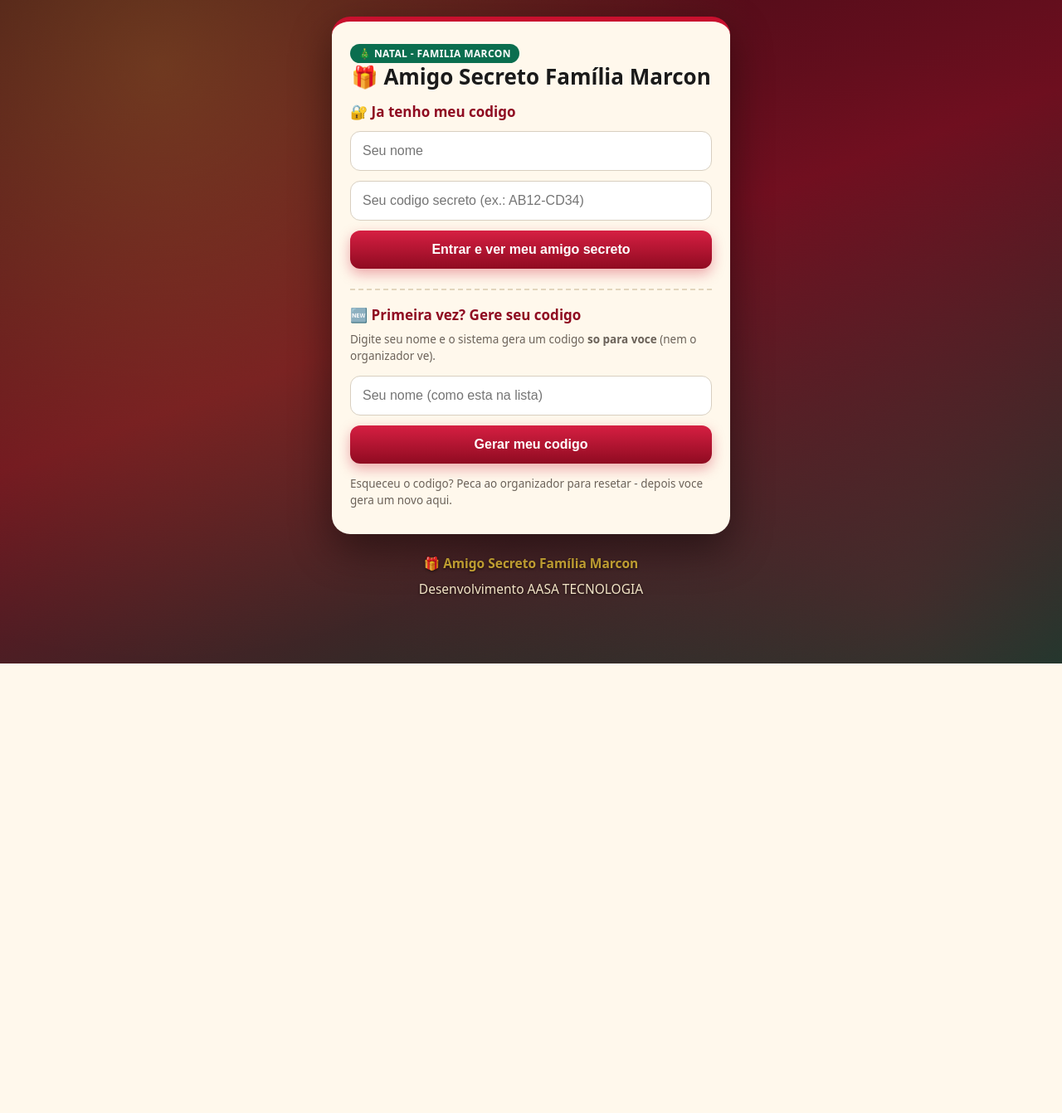
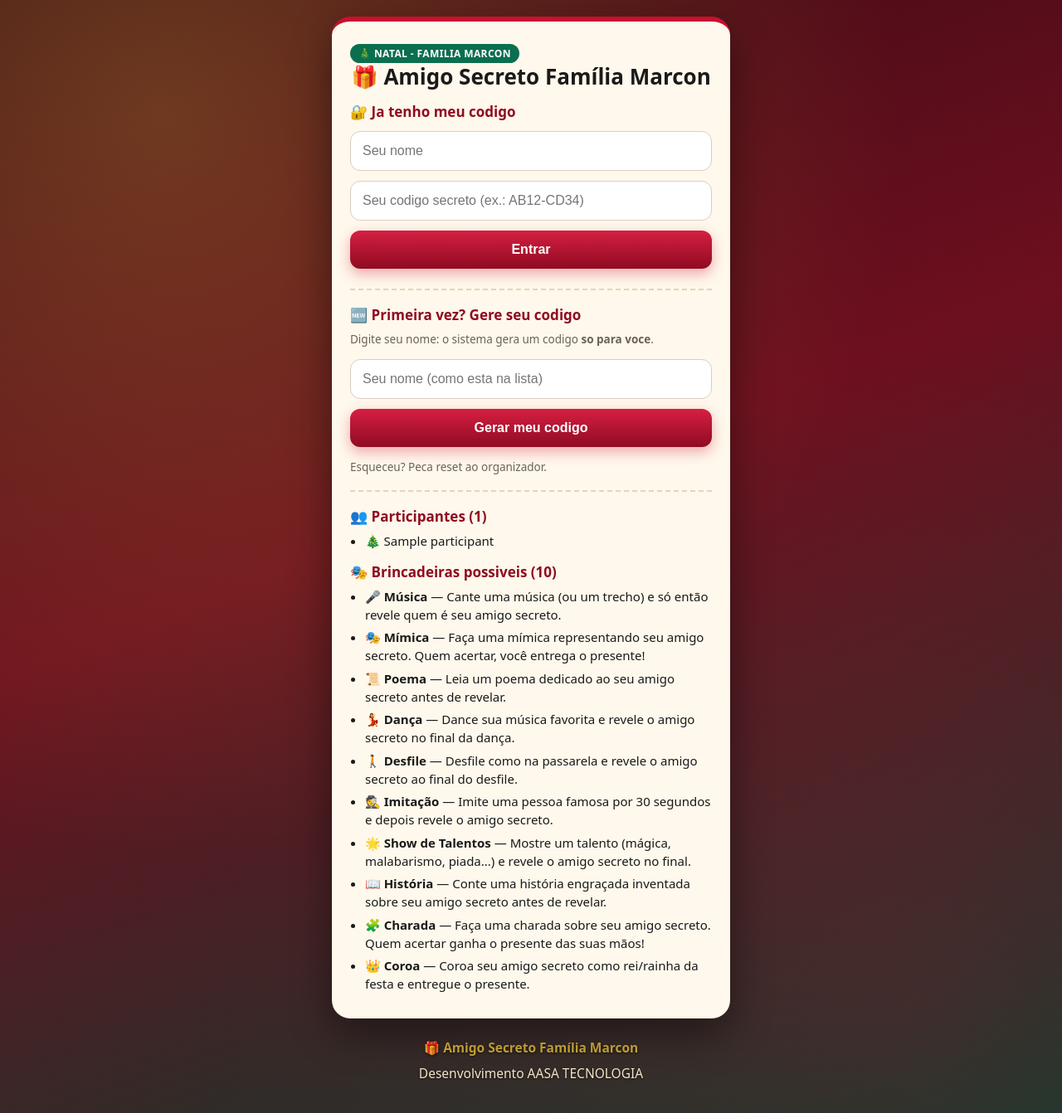
Before and after one commit to devaasatecnologia-commits/projetos, a PHP site: page / in a window 1280 px wide. Shown: the whole page at 83% size. Before the commit the page ends 800 px from the top, so only its background shows below. Run offline with PHP 8.4, Linux system fonts and the light colour scheme; data comes from the database, SQL or seed files in the repository; tables that the repository leaves empty hold one stand-in row (values such as "Sample post").

Commit message:
Fluxo intuitivo: admin libera, participante revela
- Admin: botao Liberar/Bloquear sorteio (sem botao de sortear)
- Participante logado: antes de liberar ve listas de participantes + brincadeiras
- Apos liberar: botao "Clique aqui para conhecer seu amigo secreto"
- Sorteio em ciclo gerado na primeira revelacao, sincronizado com brincadeira
- Migracao automatica (settings + revealed_at) p/ banco existente

```diff
--- a/amigo-secreto-php/banco.sql
+++ b/amigo-secreto-php/banco.sql
@@ -22,6 +22,7 @@ CREATE TABLE IF NOT EXISTS draws (
   giver_id INT UNSIGNED NOT NULL,
   receiver_id INT UNSIGNED NOT NULL,
   challenge_id INT UNSIGNED DEFAULT NULL,
+  revealed_at TIMESTAMP NULL DEFAULT NULL,
   created_at TIMESTAMP DEFAULT CURRENT_TIMESTAMP,
   UNIQUE KEY uq_giver (giver_id),
   CONSTRAINT fk_draw_giver FOREIGN KEY (giver_id) REFERENCES participants(id) ON DELETE CASCADE,
@@ -40,3 +41,6 @@ INSERT INTO challenges (label, emoji, description) VALUES
  ('História','📖','Conte uma história engraçada inventada sobre seu amigo secreto antes de revelar.'),
  ('Charada','🧩','Faça uma charada sobre seu amigo secreto. Quem acertar ganha o presente das suas mãos!'),
  ('Coroa','👑','Coroa seu amigo secreto como rei/rainha da festa e entregue o presente.');
+
+CREATE TABLE IF NOT EXISTS settings (id INT PRIMARY KEY, draw_enabled TINYINT(1) NOT NULL DEFAULT 0) ENGINE=InnoDB DEFAULT CHARSET=utf8mb4;
+INSERT IGNORE INTO settings (id,draw_enabled) VALUES (1,0);
--- a/amigo-secreto-php/index.php
+++ b/amigo-secreto-php/index.php
@@ -1,57 +1,93 @@
 <?php
 // Amigo Secreto Familia Marcon - Natal Premium - AASA TECNOLOGIA
-// Fluxo: participante digita NOME -> gera o PROPRIO codigo (so ele ve) ->
-// entra quando quiser so com esse codigo. Admin NAO ve o codigo.
-// Sorteio em CICLO UNICO: ninguem tira a si mesmo, todos dao e recebem.
+// FLUXO: Admin LIBERA o sorteio. Participante entra com nome+codigo proprio,
+// ve listas (participantes + brincadeiras) e CLICA para conhecer o amigo.
+// Antes de liberar: sem botao de revelacao. Sorteio em ciclo unico.
 require __DIR__ . '/config.php';
 session_start();
 function db(): PDO { global $DB_HOST,$DB_NAME,$DB_USER,$DB_PASS; static $p=null;
-  if($p===null) $p=new PDO("mysql:host=$DB_HOST;dbname=$DB_NAME;charset=utf8mb4",$DB_USER,$DB_PASS,[PDO::ATTR_ERRMODE=>PDO::ERRMODE_EXCEPTION]); return $p; }
+  if($p===null){
+    $p=new PDO("mysql:host=$DB_HOST;dbname=$DB_NAME;charset=utf8mb4",$DB_USER,$DB_PASS,[PDO::ATTR_ERRMODE=>PDO::ERRMODE_EXCEPTION]);
+    // migracao automatica p/ banco ja existente (cPanel)
+    $p->exec("CREATE TABLE IF NOT EXISTS settings (id INT PRIMARY KEY, draw_enabled TINYINT(1) NOT NULL DEFAULT 0) ENGINE=InnoDB DEFAULT CHARSET=utf8mb4");
+    $p->exec("INSERT IGNORE INTO settings (id,draw_enabled) VALUES (1,0)");
+    $col=$p->query("SELECT COUNT(*) FROM information_schema.COLUMNS WHERE TABLE_SCHEMA=DATABASE() AND TABLE_NAME='draws' AND COLUMN_NAME='revealed_at'")->fetchColumn();
+    if(!$col) $p->exec("ALTER TABLE draws ADD COLUMN revealed_at TIMESTAMP NULL DEFAULT NULL");
+  } return $p; }
 function e($s){ return htmlspecialchars((string)$s,ENT_QUOTES,'UTF-8'); }
 function norm($s){ return mb_strtolower(trim(preg_replace('/\s+/u',' ',$s)),'UTF-8'); }
 function page($t,$b){ global $BRAND,$DEV; echo '<!doctype html><html lang="pt-BR"><head><meta charset="utf-8"><meta name="viewport" content="width=device-width,initial-scale=1"><title>'.e($t).'</title><link rel="stylesheet" href="style.css"></head><body><div class="card">'.$b.'</div><footer><p>🎁 <b>'.e($BRAND).'</b></p><p>'.e($DEV).'</p></footer></body></html>'; exit; }
 function genCode(){ $c='ABCDEFGHJKLMNPQRSTUVWXYZ23456789'; $s=''; for($i=0;$i<8;$i++) $s.=$c[random_int(0,strlen($c)-1)]; return substr($s,0,4).'-'.substr($s,4); }
 function findByName($pdo,$name){ $all=$pdo->query("SELECT * FROM participants")->fetchAll(PDO::FETCH_ASSOC); foreach($all as $r){ if(norm($r['name'])===norm($name)) return $r; } return null; }
+function drawEnabled($pdo){ return (bool)$pdo->query("SELECT draw_enabled FROM settings WHERE id=1")->fetchColumn(); }
+function listsHtml($pdo){
+  $names=$pdo->query("SELECT name FROM participants ORDER BY name")->fetchAll(PDO::FETCH_COLUMN);
+  $ph='<h3>👥 Participantes ('.count($names).')</h3><ul>'; foreach($names as $n) $ph.='<li>🎄 '.e($n).'</li>'; $ph.='</ul>';
+  $chs=$pdo->query("SELECT * FROM challenges ORDER BY id")->fetchAll(PDO::FETCH_ASSOC);
+  $ch='<h3>🎭 Brincadeiras possiveis ('.count($chs).')</h3><ul>'; foreach($chs as $c) $ch.='<li>'.e($c['emoji']).' <b>'.e($c['label']).'</b> — '.e($c['description']).'</li>'; $ch.='</ul>';
+  return $ph.$ch;
+}
+function showResult($pdo,$me){
+  $d=$pdo->prepare("SELECT * FROM draws WHERE giver_id=?"); $d->execute([$me['id']]); $d=$d->fetch(PDO::FETCH_ASSOC);
+  if(!$d) return null;
+  $r=$pdo->prepare("SELECT name FROM participants WHERE id=?"); $r->execute([$d['receiver_id']]); $recv=$r->fetchColumn(); $ch=null;
+  if($d['challenge_id']){ $c=$pdo->prepare("SELECT * FROM challenges WHERE id=?"); $c->execute([$d['challenge_id']]); $ch=$c->fetch(PDO::FETCH_ASSOC); }
+  return '<span class="tag">🎄 NATAL - FAMILIA MARCON</span><h2 class="big">🎉 '.e($me['name']).', seu amigo secreto e:</h2><div class="receiver">'.e($recv).'</div>'.($ch?'<div class="challenge"><h3>'.e($ch['emoji']).' Na hora de entregar, faca: '.e($ch['label']).'</h3><p>'.e($ch['description']).'</p></div>':'').'<p class="muted">Guarde segredo! So revele na hora com o desafio. Voce pode voltar aqui quando quiser usando seu codigo.</p>';
+}
 if(($_POST['action']??'')==='generate'){
   $name=trim($_POST['name']??''); if($name==='') page('Erro','<p>Digite seu nome.</p><p><a href="index.php">Voltar</a></p>');
   $pdo=db(); $me=findByName($pdo,$name);
-  if(!$me) page('Nome nao encontrado','<p><b>'.e($name).'</b> nao esta na lista do Amigo Secreto. Fale com o organizador para adicionar seu nome.</p><p><a href="index.php">Voltar</a></p>');
-  if(!empty($me['code_hash'])) page('Codigo ja gerado','<p>Ola <b>'.e($me['name']).'</b>! Voce <b>ja gerou</b> um codigo secreto.</p><p>Entre com esse codigo quando quiser. Se esqueceu, peca para o organizador <b>resetar seu codigo</b> - depois voce gera um novo aqui.</p><p><a href="index.php">Voltar para entrar</a></p>');
+  if(!$me) page('Nome nao encontrado','<p><b>'.e($name).'</b> nao esta na lista. Fale com o organizador.</p><p><a href="index.php">Voltar</a></p>');
+  if(!empty($me['code_hash'])) page('Codigo ja gerado','<p>Ola <b>'.e($me['name']).'</b>! Voce <b>ja gerou</b> um codigo.</p><p>Esqueceu? Peca ao organizador para <b>resetar</b>.</p><p><a href="index.php">Voltar</a></p>');
   $code=genCode(); $pdo->prepare("UPDATE participants SET code_hash=?, code_plain=NULL WHERE id=?")->execute([password_hash($code,PASSWORD_DEFAULT),$me['id']]);
   $_SESSION['user_id']=$me['id'];
-  page('Seu codigo secreto','<h2 class="big">🔐 Anote seu codigo secreto:</h2><p class="code-big">'.e($code).'</p><p class="muted"><b>Guarde bem!</b> So voce vera esse codigo. Use ele para entrar quando quiser e ver seu amigo secreto. Se perder, peca ao organizador para resetar.</p><form method="POST"><input type="hidden" name="action" value="logout"><button>Ja anotei - entrar</button></form><p><a href="index.php?page=sorteio">Ver meu amigo secreto</a></p>');
+  page('Seu codigo','<h2 class="big">🔐 Anote seu codigo secreto:</h2><p class="code-big">'.e($code).'</p><p class="muted"><b>Guarde bem!</b> So voce vera. Nenhum organizador enxerga.</p><p><a href="index.php?page=sorteio">Continuar</a></p>');
 }
 if(($_POST['action']??'')==='login'){
   $name=trim($_POST['name']??''); $code=strtoupper(trim($_POST['code']??'')); $pdo=db(); $me=findByName($pdo,$name);
-  if(!$me) page('Erro','<p>Nome nao encontrado na lista. Confira a ortografia ou fale com o organizador.</p><p><a href="index.php">Voltar</a></p>');
-  if(empty($me['code_hash'])) page('Informacao','<p>Ola <b>'.e($me['name']).'</b>! Voce ainda <b>nao gerou</b> seu codigo secreto.</p><p>Gere agora na tela inicial (so seu nome) - leva 1 segundo.</p><p><a href="index.php">Gerar meu codigo</a></p>');
-  if(!password_verify($code,$me['code_hash'])) page('Erro','<p>Codigo incorreto. Confira e tente novamente.</p><p class="muted">Esqueceu? Peca ao organizador para <b>resetar seu codigo</b>. Depois voce gera um novo.</p><p><a href="index.php">Voltar</a></p>');
+  if(!$me) page('Erro','<p>Nome nao encontrado. Confira ou fale com o organizador.</p><p><a href="index.php">Voltar</a></p>');
+  if(empty($me['code_hash'])) page('Info','<p>Voce ainda nao gerou codigo. Gere na tela inicial.</p><p><a href="index.php">Gerar</a></p>');
+  if(!password_verify($code,$me['code_hash'])) page('Erro','<p>Codigo incorreto.</p><p class="muted">Esqueceu? Peca reset ao organizador.</p><p><a href="index.php">Voltar</a></p>');
   $_SESSION['user_id']=$me['id']; header('Location: index.php?page=sorteio'); exit;
+}
+if(($_POST['action']??'')==='reveal' && !empty($_SESSION['user_id'])){
+  $pdo=db(); if(!drawEnabled($pdo)) page('Aguardando','<p>O sorteio ainda nao foi liberado.</p><p><a href="index.php?page=sorteio">Voltar</a></p>');
+  $me=$pdo->prepare("SELECT * FROM participants WHERE id=?"); $me->execute([$_SESSION['user_id']]); $me=$me->fetch(PDO::FETCH_ASSOC);
+  $d=$pdo->prepare("SELECT * FROM draws WHERE giver_id=?"); $d->execute([$me['id']]); $d=$d->fetch(PDO::FETCH_ASSOC);
+  if(!$d){
+    $ids=$pdo->query("SELECT id FROM participants")->fetchAll(PDO::FETCH_COLUMN);
+    if(count($ids)<2) page('Erro','<p>E preciso pelo menos 2 participantes.</p>');
+    shuffle($ids); $ch=$pdo->query("SELECT id FROM challenges")->fetchAll(PDO::FETCH_COLUMN); shuffle($ch);
+    $ins=$pdo->prepare("INSERT INTO draws (giver_id,receiver_id,challenge_id) VALUES (?,?,?)");
+    foreach($ids as $i=>$g) $ins->execute([$g,$ids[($i+1)%count($ids)],$ch[$i%count($ch)]??null]);
+  }
+  $pdo->prepare("UPDATE draws SET revealed_at=NOW() WHERE giver_id=? AND revealed_at IS NULL")->execute([$me['id']]);
+  header('Location: index.php?page=sorteio'); exit;
 }
 if(($_POST['action']??'')==='admin_login'){ if(!empty($ADMIN_PASSWORD)&&($_POST['pw']??'')===$ADMIN_PASSWORD){ $_SESSION['admin']=true; header('Location: index.php?page=admin'); exit; } page('Erro','<p>Senha incorreta.</p>'); }
 if(($_POST['action']??'')==='logout'){ session_destroy(); header('Location: index.php'); exit; }
-if(($_POST['action']??'')==='draw'&&!empty($_SESSION['admin'])){ $pdo=db();
-  $ids=$pdo->query("SELECT id FROM participants")->fetchAll(PDO::FETCH_COLUMN); if(count($ids)<2) page('Erro','<p>E preciso pelo menos 2 participantes.</p>');
-  shuffle($ids); $ch=$pdo->query("SELECT id FROM challenges")->fetchAll(PDO::FETCH_COLUMN); shuffle($ch);
-  $pdo->exec("DELETE FROM draws"); $ins=$pdo->prepare("INSERT INTO draws (giver_id,receiver_id,challenge_id) VALUES (?,?,?)");
-  foreach($ids as $i=>$g) $ins->execute([$g,$ids[($i+1)%count($ids)],$ch[$i%count($ch)]??null]);
-  header('Location: index.php?page=admin'); exit; }
+if(($_POST['action']??'')==='release'&&!empty($_SESSION['admin'])){ $pdo=db(); $pdo->exec("DELETE FROM draws"); $pdo->exec("UPDATE settings SET draw_enabled=1 WHERE id=1"); header('Location: index.php?page=admin'); exit; }
+if(($_POST['action']??'')==='lock'&&!empty($_SESSION['admin'])){ $pdo=db(); $pdo->exec("UPDATE settings SET draw_enabled=0 WHERE id=1"); $pdo->exec("DELETE FROM draws"); header('Location: index.php?page=admin'); exit; }
 if(($_POST['action']??'')==='add'&&!empty($_SESSION['admin'])){ $n=trim($_POST['name']??''); if($n!==''){ $pdo=db(); if(!findByName($pdo,$n)) $pdo->prepare("INSERT INTO participants (name,code_hash,code_plain) VALUES (?,NULL,NULL)")->execute([$n]); } header('Location: index.php?page=admin'); exit; }
 if(($_POST['action']??'')==='reset'&&!empty($_SESSION['admin'])){ $id=(int)($_POST['id']??0); if($id) db()->prepare("UPDATE participants SET code_hash=NULL, code_plain=NULL WHERE id=?")->execute([$id]); header('Location: index.php?page=admin'); exit; }
-if(($_POST['action']??'')==='add_challenge'&&!empty($_SESSION['admin'])){ $l=trim($_POST['label']??''); $d=trim($_POST['desc']??''); if($l&&$d) db()->prepare("INSERT INTO challenges (label,emoji,description) VALUES (?,'🎲',?)")->execute([$l,$d]); header('Location: index.php?page=admin'); exit; }
+if(($_POST['action']??'')==='add_challenge'&&!empty($_SESSION['admin'])){ $l=trim($_POST['label']??''); $dd=trim($_POST['desc']??''); if($l&&$dd) db()->prepare("INSERT INTO challenges (label,emoji,description) VALUES (?,'🎲',?)")->execute([$l,$dd]); header('Location: index.php?page=admin'); exit; }
 $pg=$_GET['page']??'';
-if(!empty($_SESSION['admin'])&&$pg!=='admin'){ header('Location: index.php?page=admin'); exit; }
 if(!empty($_SESSION['user_id'])&&$pg===''){ header('Location: index.php?page=sorteio'); exit; }
 if($pg==='admin'){ if(empty($_SESSION['admin'])) page('Organizador','<h2>🔐 Area do organizador</h2><form method="POST"><input type="hidden" name="action" value="admin_login"><input type="password" name="pw" placeholder="Senha do organizador" required><button>Entrar</button></form>');
-  $pdo=db(); $list=''; foreach($pdo->query("SELECT * FROM participants ORDER BY name") as $p){ $status=!empty($p['code_hash'])?'✅ codigo gerado':'⏳ aguardando gerar'; $btn=!empty($p['code_hash'])?'<form method="POST" style="display:inline"><input type="hidden" name="action" value="reset"><input type="hidden" name="id" value="'.(int)$p['id'].'"><button onclick="return confirm(\'Resetar o codigo de '.e(addslashes($p['name'])).'? Ele vai gerar um novo.\')">Resetar codigo</button></form>':''; $list.='<li><b>'.e($p['name']).'</b> - '.$status.' '.$btn.'</li>'; }
-  $chs=''; foreach($pdo->query("SELECT * FROM challenges") as $c) $chs.='<li>'.e($c['emoji']).' '.e($c['label']).' — '.e($c['description']).'</li>';
-  $dr=$pdo->query("SELECT created_at FROM draws ORDER BY created_at DESC LIMIT 1")->fetchColumn();
-  page('Admin','<h2>🎉 Painel — '.e($BRAND).'</h2><p class="muted">Sorteio: '.($dr?e($dr):'ainda nao realizado').' | Os codigos sao <b>secretos</b> (voce nao ve).</p><form method="POST"><input type="hidden" name="action" value="draw"><button>🎲 Realizar sorteio agora</button></form><h3>Participantes</h3><ul>'.$list.'</ul><p class="muted">Esqueceu o codigo? Clique em <b>Resetar codigo</b> e a pessoa gera um novo no site.</p><form method="POST"><input type="hidden" name="action" value="add"><input name="name" placeholder="Novo participante" required><button>+ Adicionar nome (sem codigo)</button></form><h3>Desafios</h3><ul>'.$chs.'</ul><form method="POST"><input type="hidden" name="action" value="add_challenge"><input name="label" placeholder="Desafio (ex.: Karaoke)" required><input name="desc" placeholder="Descricao" required><button>+ Adicionar desafio</button></form><form method="POST"><input type="hidden" name="action" value="logout"><button>Sair</button></form>'); }
+  $pdo=db(); $on=drawEnabled($pdo);
+  $list=''; foreach($pdo->query("SELECT * FROM participants ORDER BY name") as $p){ $status=!empty($p['code_hash'])?'✅ codigo gerado':'⏳ aguardando gerar'; $btn=!empty($p['code_hash'])?'<form method="POST" style="display:inline"><input type="hidden" name="action" value="reset"><input type="hidden" name="id" value="'.(int)$p['id'].'"><button onclick="return confirm(\'Resetar codigo de '.e(addslashes($p['name'])).'?\')">Resetar codigo</button></form>':''; $list.='<li><b>'.e($p['name']).'</b> — '.$status.' '.$btn.'</li>'; }
+  $chs=''; foreach($pdo->query("SELECT * FROM challenges ORDER BY id") as $c) $chs.='<li>'.e($c['emoji']).' '.e($c['label']).' — '.e($c['description']).'</li>';
+  $revealed=(int)$pdo->query("SELECT COUNT(*) FROM draws WHERE revealed_at IS NOT NULL")->fetchColumn();
+  page('Admin','<h2>🎉 Painel — '.e($BRAND).'</h2><p class="muted">Status do sorteio: <b>'.($on?'✅ LIBERADO':'🔒 BLOQUEADO').'</b> | Pessoas que ja revelaram: <b>'.$revealed.'</b></p>'.($on?'<form method="POST"><input type="hidden" name="action" value="lock"><button onclick="return confirm(\'Bloquear e apagar revelacoes?\')">🔒 Bloquear sorteio</button></form>':'<form method="POST"><input type="hidden" name="action" value="release"><button>✅ Liberar sorteio para participantes</button></form><p class="muted">Ao liberar, o botao "Clique aqui para conhecer seu amigo secreto" aparece para cada participante. O sorteio (quem tira quem + brincadeira) e gerado junto, sem ninguem tirar a si mesmo.</p>').'<h3>Participantes</h3><ul>'.$list.'</ul><form method="POST"><input type="hidden" name="action" value="add"><input name="name" placeholder="Novo participante" required><button>+ Adicionar nome</button></form><h3>Brincadeiras</h3><ul>'.$chs.'</ul><form method="POST"><input type="hidden" name="action" value="add_challenge"><input name="label" placeholder="Brincadeira (ex.: Karaoke)" required><input name="desc" placeholder="Como fazer" required><button>+ Adicionar brincadeira</button></form><form method="POST"><input type="hidden" name="action" value="logout"><button>Sair</button></form>'); }
 if($pg==='sorteio'){ if(empty($_SESSION['user_id'])){ header('Location: index.php'); exit; } $pdo=db();
   $me=$pdo->prepare("SELECT * FROM participants WHERE id=?"); $me->execute([$_SESSION['user_id']]); $me=$me->fetch(PDO::FETCH_ASSOC);
-  $d=$pdo->prepare("SELECT * FROM draws WHERE giver_id=?"); $d->execute([$me['id']]); $d=$d->fetch(PDO::FETCH_ASSOC);
-  if(!$d) page('Aguardando','<h2>⏳ Sorteio ainda nao realizado</h2><p class="muted">O organizador precisa liberar o sorteio. Volte em instantes! Seu codigo continua valendo - guarde ele.</p><form method="POST"><input type="hidden" name="action" value="logout"><button>Sair</button></form>');
-  $r=$pdo->prepare("SELECT name FROM participants WHERE id=?"); $r->execute([$d['receiver_id']]); $recv=$r->fetchColumn(); $ch=null;
-  if($d['challenge_id']){ $c=$pdo->prepare("SELECT * FROM challenges WHERE id=?"); $c->execute([$d['challenge_id']]); $ch=$c->fetch(PDO::FETCH_ASSOC); }
-  page('Seu amigo secreto','<span class="tag">🎄 NATAL - FAMILIA MARCON</span><h2 class="big">🎉 '.e($me['name']).', seu amigo secreto e:</h2><div class="receiver">'.e($recv).'</div>'.($ch?'<div class="challenge"><h3>'.e($ch['emoji']).' Na hora de entregar, faca: '.e($ch['label']).'</h3><p>'.e($ch['description']).'</p></div>':'').'<p class="muted">Guarde segredo! So revele na hora com o desafio. Voce pode voltar aqui quando quiser usando seu codigo.</p><form method="POST"><input type="hidden" name="action" value="logout"><button>Sair</button></form>'); }
-page($BRAND,'<span class="tag">🎄 NATAL - FAMILIA MARCON</span><h1 class="big">🎁 '.e($BRAND).'</h1><h3>🔐 Ja tenho meu codigo</h3><form method="POST"><input type="hidden" name="action" value="login"><input name="name" placeholder="Seu nome" required><input name="code" placeholder="Seu codigo secreto (ex.: AB12-CD34)" autocomplete="off" required><button>Entrar e ver meu amigo secreto</button></form><hr><h3>🆕 Primeira vez? Gere seu codigo</h3><p class="muted">Digite seu nome e o sistema gera um codigo <b>so para voce</b> (nem o organizador ve).</p><form method="POST"><input type="hidden" name="action" value="generate"><input name="name" placeholder="Seu nome (como esta na lista)" required><button>Gerar meu codigo</button></form><p class="muted">Esqueceu o codigo? Peca ao organizador para resetar - depois voce gera um novo aqui.</p>');
+  $d=$pdo->prepare("SELECT * FROM draws WHERE giver_id=? AND revealed_at IS NOT NULL"); $d->execute([$me['id']]); $d=$d->fetch(PDO::FETCH_ASSOC);
+  if($d){ page('Seu amigo secreto', showResult($pdo,$me).'<form method="POST"><input type="hidden" name="action" value="logout"><button>Sair</button></form><hr>'.listsHtml($pdo)); }
+  if(!drawEnabled($pdo)){
+    page('Aguardando 🎄','<span class="tag">🎄 NATAL - FAMILIA MARCON</span><h2 class="big">Ola, '.e($me['name']).'! 🎁</h2><p class="muted">O sorteio <b>ainda nao foi liberado</b> pelo organizador. Assim que ele liberar, aparece aqui o botao <b>"Clique aqui para conhecer seu amigo secreto"</b>.</p><p class="muted">Enquanto isso, conheca quem vai participar e as brincadeiras que voce pode pegar na entrega:</p><hr>'.listsHtml($pdo).'<form method="POST"><input type="hidden" name="action" value="logout"><button>Sair</button></form>');
+  }
+  page('Sorteio liberado!','<span class="tag">🎄 NATAL - FAMILIA MARCON</span><h2 class="big">Ola, '.e($me['name']).'! Chegou a hora! 🎉</h2><p class="muted">Clique no botao abaixo para conhecer <b>seu amigo secreto</b> e a <b>brincadeira</b> que voce fara na entrega do presente.</p><form method="POST"><input type="hidden" name="action" value="reveal"><button style="font-size:18px;padding:18px">🎁 Clique aqui para conhecer seu amigo secreto</button></form><hr>'.listsHtml($pdo).'<form method="POST"><input type="hidden" name="action" value="logout"><button>Sair</button></form>');
+}
+$home='<span class="tag">🎄 NATAL - FAMILIA MARCON</span><h1 class="big">🎁 '.e($BRAND).'</h1><h3>🔐 Ja tenho meu codigo</h3><form method="POST"><input type="hidden" name="action" value="login"><input name="name" placeholder="Seu nome" required><input name="code" placeholder="Seu codigo secreto (ex.: AB12-CD34)" autocomplete="off" required><button>Entrar</button></form><hr><h3>🆕 Primeira vez? Gere seu codigo</h3><p class="muted">Digite seu nome: o sistema gera um codigo <b>so para voce</b>.</p><form method="POST"><input type="hidden" name="action" value="generate"><input name="name" placeholder="Seu nome (como esta na lista)" required><button>Gerar meu codigo</button></form><p class="muted">Esqueceu? Peca reset ao organizador.</p>';
+try{ $home.='<hr>'.listsHtml(db()); }catch(Exception $ex){}
+page($BRAND,$home);
--- a/amigo-secreto-php/install.php
+++ b/amigo-secreto-php/install.php
@@ -24,11 +24,14 @@ $pdo->exec("CREATE TABLE IF NOT EXISTS challenges (
   emoji VARCHAR(10) DEFAULT '🎲',
   description TEXT NOT NULL
 ) ENGINE=InnoDB DEFAULT CHARSET=utf8mb4");
+$pdo->exec("CREATE TABLE IF NOT EXISTS settings (id INT PRIMARY KEY, draw_enabled TINYINT(1) NOT NULL DEFAULT 0) ENGINE=InnoDB DEFAULT CHARSET=utf8mb4");
+$pdo->exec("INSERT IGNORE INTO settings (id,draw_enabled) VALUES (1,0)");
 $pdo->exec("CREATE TABLE IF NOT EXISTS draws (
   id INT UNSIGNED AUTO_INCREMENT PRIMARY KEY,
   giver_id INT UNSIGNED NOT NULL,
   receiver_id INT UNSIGNED NOT NULL,
   challenge_id INT UNSIGNED DEFAULT NULL,
+  revealed_at TIMESTAMP NULL DEFAULT NULL,
   created_at TIMESTAMP DEFAULT CURRENT_TIMESTAMP,
   UNIQUE KEY uq_giver (giver_id),
   CONSTRAINT fk_draw_giver FOREIGN KEY (giver_id) REFERENCES participants(id) ON DELETE CASCADE,
```
